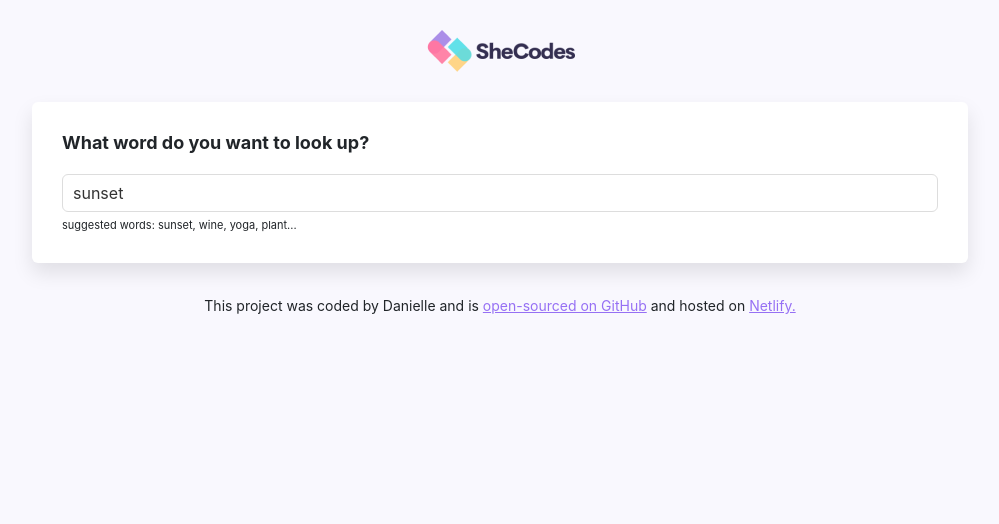
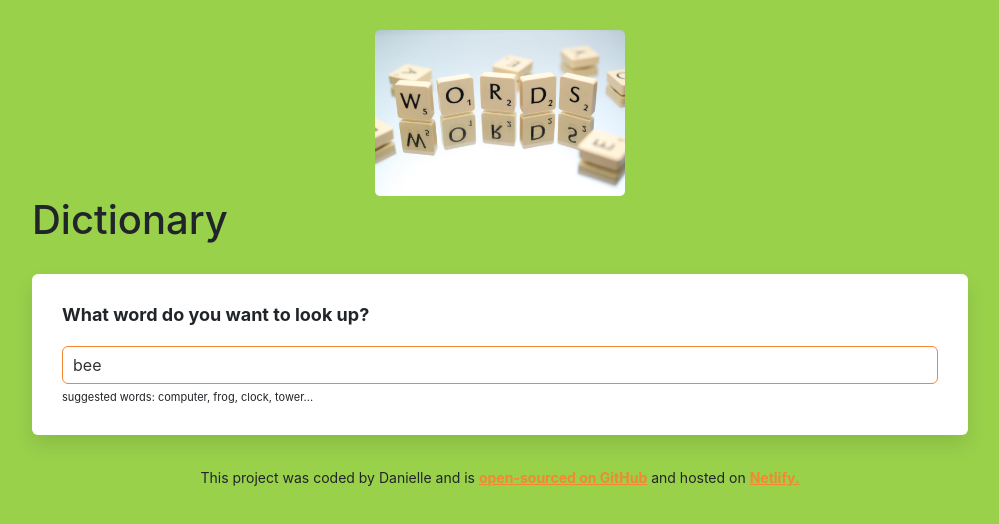
Before and after one commit to d-joyy/dictionary-project, a React (Create React App) app: page / in a window 1280 px wide. Shown: the top 524 px of the page, without its empty margins (140-1139 px from the left). Built offline with nearby package versions, Linux system fonts and the light colour scheme; no server answers.

Commit message:
Added new logo

```diff
--- a/src/App.css
+++ b/src/App.css
@@ -1,9 +1,15 @@
 body {
-  background: #f9f8fe;
+  background: rgb(153, 209, 75);
 }
 
 a {
-  color: #9670f4;
+  color: rgb(245, 134, 52);
+  font-weight: bold;
+}
+
+a:hover {
+  color: rgb(32, 106, 93);
+  font-weight: bold;
 }
 
 .App {
@@ -16,9 +22,10 @@ a {
 }
 
 .App-logo {
-  max-width: 200px;
+  max-width: 250px;
   display: block;
   margin: 0 auto;
+  border-radius: 5px;
 }
 
 .App-footer {
--- a/src/App.js
+++ b/src/App.js
@@ -1,4 +1,4 @@
-import logo from "./logo.png";
+import logo from "./wordsphoto.jpeg";
 import "./App.css";
 import Dictionary from "./Dictionary";
 
@@ -8,9 +8,10 @@ export default function App() {
       <div className="container">
         <header className="App-header">
           <img src={logo} className="App-logo img-fluid" alt="logo" />
+          <h1>Dictionary</h1>
         </header>
         <main>
-          <Dictionary defaultKeyword="sunset" />
+          <Dictionary defaultKeyword="bee" />
         </main>
         <footer className="App-footer">
           <small>
--- a/src/Dictionary.css
+++ b/src/Dictionary.css
@@ -17,7 +17,7 @@
   border-radius: 6px;
   padding: 6px 10px;
   color: #333;
-  border: 1px solid #ddd;
+  border: 1px solid rgb(245, 134, 52);
 }
 
 .Dictionary .hint {
--- a/src/Dictionary.js
+++ b/src/Dictionary.js
@@ -57,7 +57,7 @@ export default function Dictionary(props) {
             />
           </form>
           <div className="hint">
-            suggested words: sunset, wine, yoga, plant...
+            suggested words: computer, frog, clock, tower...
           </div>
         </section>
         <Results results={results} />
--- a/src/Phonetic.css
+++ b/src/Phonetic.css
@@ -3,7 +3,7 @@
 }
 
 .Phonetic a {
-  border: 1px solid #ddd;
+  border: 1px solid rgb(245, 134, 52);
   text-decoration: none;
   padding: 8px 15px;
   font-size: 13px;
@@ -14,8 +14,8 @@
 }
 
 .Phonetic a:hover {
-  background: #9670f4;
   color: white;
+  background: rgb(255, 204, 41);
 }
 
 .Phonetic .text {
```
Also changed, not shown: src/wordsphoto.jpeg (added).
